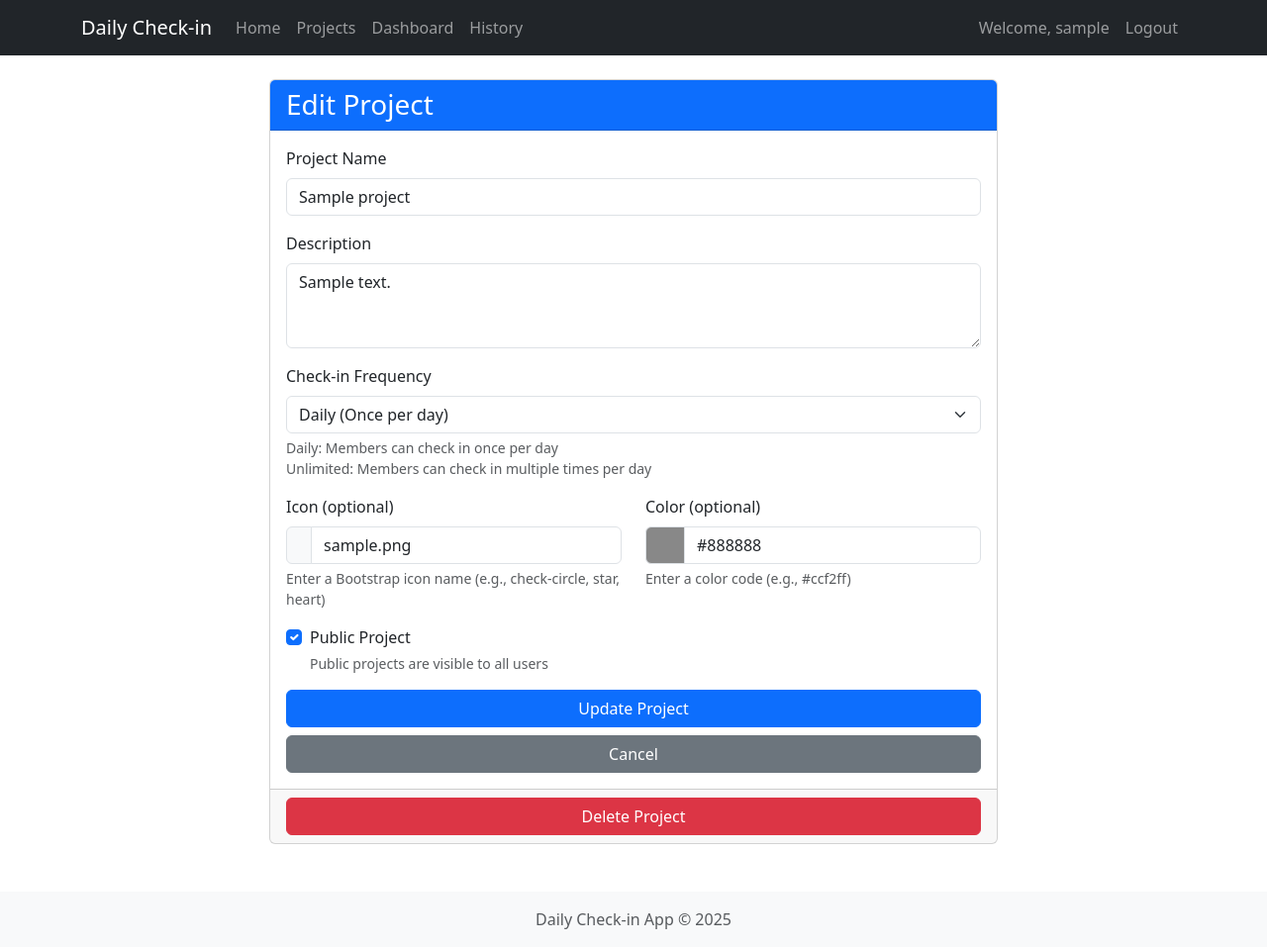
After one commit to infergit/daily-checkin, a Flask app: page /projects/1/edit in a window 1280 px wide. The commit adds this page. Shown: the whole page at 99% size. Run offline with Flask 3, Linux system fonts and the light colour scheme; a user stored in the database is signed in; tables that the repository leaves empty hold one stand-in row (values such as "Sample post"); some libraries are stand-ins or nearby versions.

Commit message:
增加修改和删除project逻辑、增加删除checkin逻辑

```diff
--- a/app/projects/routes.py
+++ b/app/projects/routes.py
@@ -143,3 +143,90 @@ def join_project(project_id):
         flash('You have successfully joined the project!', 'success')
 
     return redirect(url_for('projects.view_project', project_id=project_id))
+
+@projects.route('/<int:project_id>/edit', methods=['GET', 'POST'])
+@login_required
+def edit_project(project_id):
+    project = Project.query.get_or_404(project_id)
+
+    # Check if the user has permission to edit this project
+    member = ProjectMember.query.filter_by(
+        project_id=project_id,
+        user_id=current_user.id
+    ).first()
+
+    if not member or member.role not in ['creator', 'admin']:
+        flash('You do not have permission to edit this project.', 'danger')
+        return redirect(url_for('projects.view_project', project_id=project_id))
+
+    form = ProjectForm()
+
+    if form.validate_on_submit():
+        project.name = form.name.data
+        project.description = form.description.data
+        project.is_public = form.is_public.data
+        project.frequency_type = form.frequency_type.data
+        project.icon = form.icon.data
+        project.color = form.color.data
+
+        db.session.commit()
+        flash('Project updated successfully!', 'success')
+        return redirect(url_for('projects.view_project', project_id=project_id))
+
+    elif request.method == 'GET':
+        # Pre-populate form with existing project data
+        form.name.data = project.name
+        form.description.data = project.description
+        form.is_public.data = project.is_public
+        form.frequency_type.data = project.frequency_type
+        form.icon.data = project.icon
+        form.color.data = project.color
+
+    return render_template(
+        'projects/edit.html',
+        title='Edit Project',
+        form=form,
+        project=project
+    )
+
+@projects.route('/<int:project_id>/delete', methods=['POST'])
+@login_required
+def delete_project(project_id):
+    project = Project.query.get_or_404(project_id)
+
+    # Only the creator can delete a project
+    member = ProjectMember.query.filter_by(
+        project_id=project_id,
+        user_id=current_user.id,
+        role='creator'
+    ).first()
+
+    if not member:
+        flash('Only the project creator can delete this project.', 'danger')
+        return redirect(url_for('projects.view_project', project_id=project_id))
+
+    # Check if project has check-ins
+    from app.models.models import CheckIn
+    check_in_count = CheckIn.query.filter_by(project_id=project_id).count()
+
+    if check_in_count > 0:
+        flash(f'Cannot delete project with existing check-ins ({check_in_count} records found). Remove all check-ins first.', 'danger')
+        return redirect(url_for('projects.view_project', project_id=project_id))
+
+    # Delete related records first
+    # 1. Delete project members
+    ProjectMember.query.filter_by(project_id=project_id).delete()
+
+    # 2. Delete user project statistics
+    UserProjectStat.query.filter_by(project_id=project_id).delete()
+
+    # 3. Delete project statistics
+    from app.models.models import ProjectStat
+    ProjectStat.query.filter_by(project_id=project_id).delete()
+
+    # 4. Finally delete the project
+    db.session.delete(project)
+    db.session.commit()
+
+    flash('Project has been deleted successfully.', 'success')
+    return redirect(url_for('projects.list_projects'))
--- /dev/null
+++ b/app/templates/projects/edit.html
@@ -0,0 +1,112 @@
+{% extends "base.html" %}
+
+{% block title %}Edit Project - Daily Check-in{% endblock %}
+
+{% block content %}
+<div class="row">
+    <div class="col-md-8 offset-md-2">
+        <div class="card">
+            <div class="card-header bg-primary text-white">
+                <h3 class="mb-0">Edit Project</h3>
+            </div>
+            <div class="card-body">
+                <form method="POST" action="">
+                    {{ form.hidden_tag() }}
+
+                    <div class="mb-3">
+                        {{ form.name.label(class="form-label") }}
+                        {{ form.name(class="form-control") }}
+                        {% for error in form.name.errors %}
+                            <div class="text-danger">{{ error }}</div>
+                        {% endfor %}
+                    </div>
+
+                    <div class="mb-3">
+                        {{ form.description.label(class="form-label") }}
+                        {{ form.description(class="form-control", rows=3) }}
+                        {% for error in form.description.errors %}
+                            <div class="text-danger">{{ error }}</div>
+                        {% endfor %}
+                    </div>
+
+                    <div class="mb-3">
+                        {{ form.frequency_type.label(class="form-label") }}
+                        {{ form.frequency_type(class="form-select") }}
+                        {% for error in form.frequency_type.errors %}
+                            <div class="text-danger">{{ error }}</div>
+                        {% endfor %}
+                        <div class="form-text">
+                            Daily: Members can check in once per day<br>
+                            Unlimited: Members can check in multiple times per day
+                        </div>
+                    </div>
+
+                    <div class="row mb-3">
+                        <div class="col-md-6">
+                            <label class="form-label">Icon (optional)</label>
+                            <div class="input-group">
+                                <span class="input-group-text">
+                                    <i class="bi bi-{{ form.icon.data or 'check-circle' }}"></i>
+                                </span>
+                                {{ form.icon(class="form-control", placeholder="check-circle") }}
+                            </div>
+                            <div class="form-text">
+                                Enter a Bootstrap icon name (e.g., check-circle, star, heart)
+                            </div>
+                        </div>
+                        <div class="col-md-6">
+                            <label class="form-label">Color (optional)</label>
+                            <div class="input-group">
+                                <span class="input-group-text" id="color-preview"
+                                      style="background-color: {{ form.color.data or '#ffffff' }}; width: 40px;">
+                                </span>
+                                {{ form.color(class="form-control", placeholder="#ccf2ff") }}
+                            </div>
+                            <div class="form-text">
+                                Enter a color code (e.g., #ccf2ff)
+                            </div>
+                        </div>
+                    </div>
+
+                    <div class="mb-3 form-check">
+                        {{ form.is_public(class="form-check-input") }}
+                        {{ form.is_public.label(class="form-check-label") }}
+                        <div class="form-text">
+                            Public projects are visible to all users
+                        </div>
+                    </div>
+
+                    <div class="d-grid gap-2">
+                        {{ form.submit(class="btn btn-primary", value="Update Project") }}
+                        <a href="{{ url_for('projects.view_project', project_id=project.id) }}" class="btn btn-secondary">Cancel</a>
+                    </div>
+                </form>
+            </div>
+            <div class="card-footer">
+                <form method="POST" action="{{ url_for('projects.delete_project', project_id=project.id) }}"
+                      onsubmit="return confirm('Are you sure you want to delete this project? This cannot be undone.');">
+                    <input type="hidden" name="csrf_token" value="{{ csrf_token() }}">
+                    <div class="d-grid">
+                        <button type="submit" class="btn btn-danger">Delete Project</button>
+                    </div>
+                </form>
+            </div>
+        </div>
+    </div>
+</div>
+{% endblock %}
+
+{% block scripts %}
+{{ super() }}
+<script>
+    document.getElementById('icon').addEventListener('input', function() {
+        const iconPreview = this.previousElementSibling.querySelector('i');
+        iconPreview.className = `bi bi-${this.value || 'check-circle'}`;
+    });
+
+    document.getElementById('color').addEventListener('input', function() {
+        const colorPreview = document.getElementById('color-preview');
+        colorPreview.style.backgroundColor = this.value || '#ffffff';
+    });
+</script>
+{% endblock %}
--- a/app/templates/projects/view.html
+++ b/app/templates/projects/view.html
@@ -31,6 +31,11 @@
                                     <i class="bi bi-person-plus"></i> Join Project
                                 </button>
                             </form>
+                        {% endif %}
+                        {% if member and member.role in ['creator', 'admin'] %}
+                            <a href="{{ url_for('projects.edit_project', project_id=project.id) }}" class="btn btn-outline-primary">
+                                <i class="bi bi-pencil-square"></i> Edit Project
+                            </a>
                         {% endif %}
                     </div>
                 </div>
```
Also changed, not shown: app/checkin/routes.py (+63 -0 lines), app/templates/checkin/history.html (+14 -0 lines).
